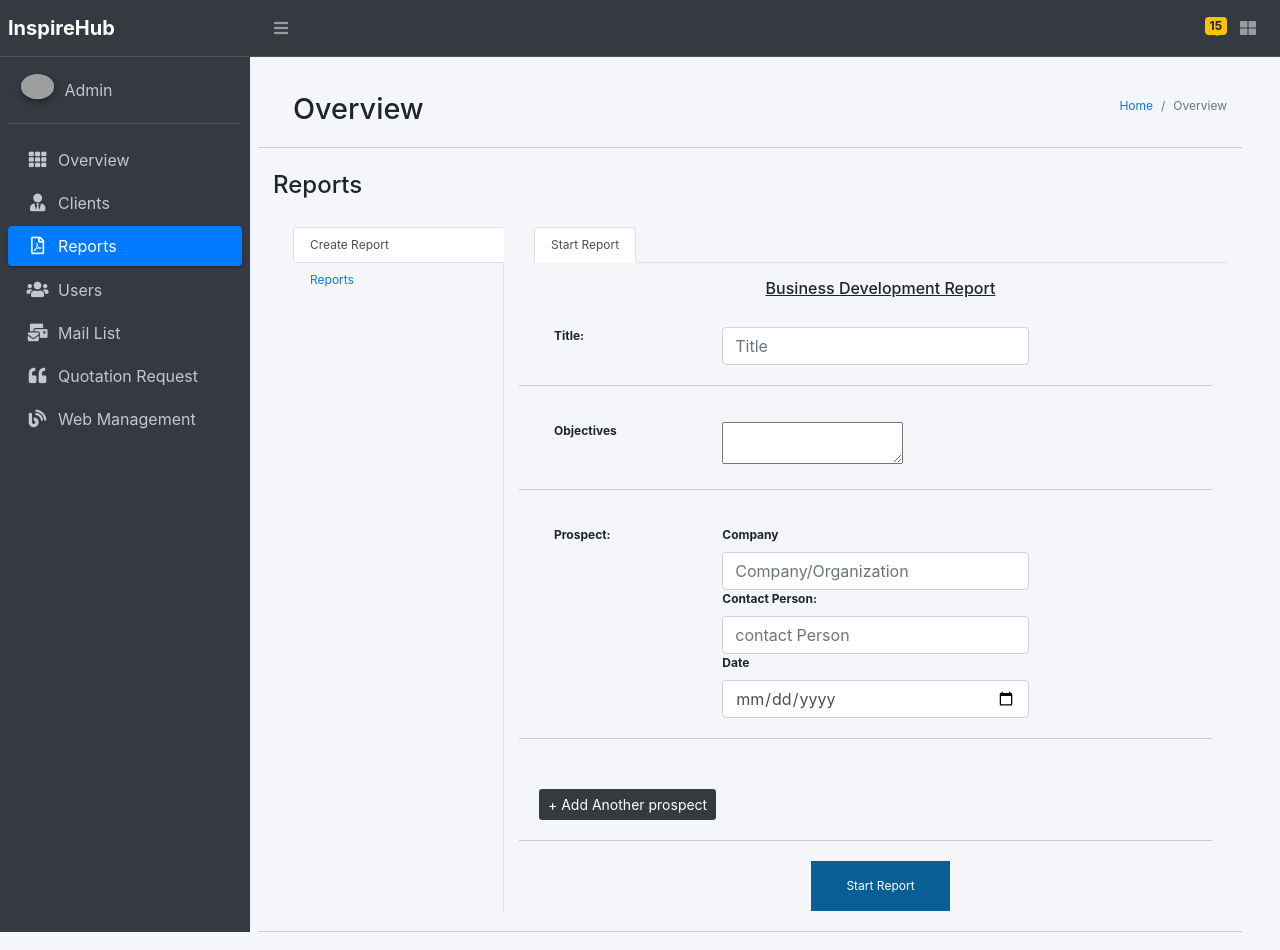
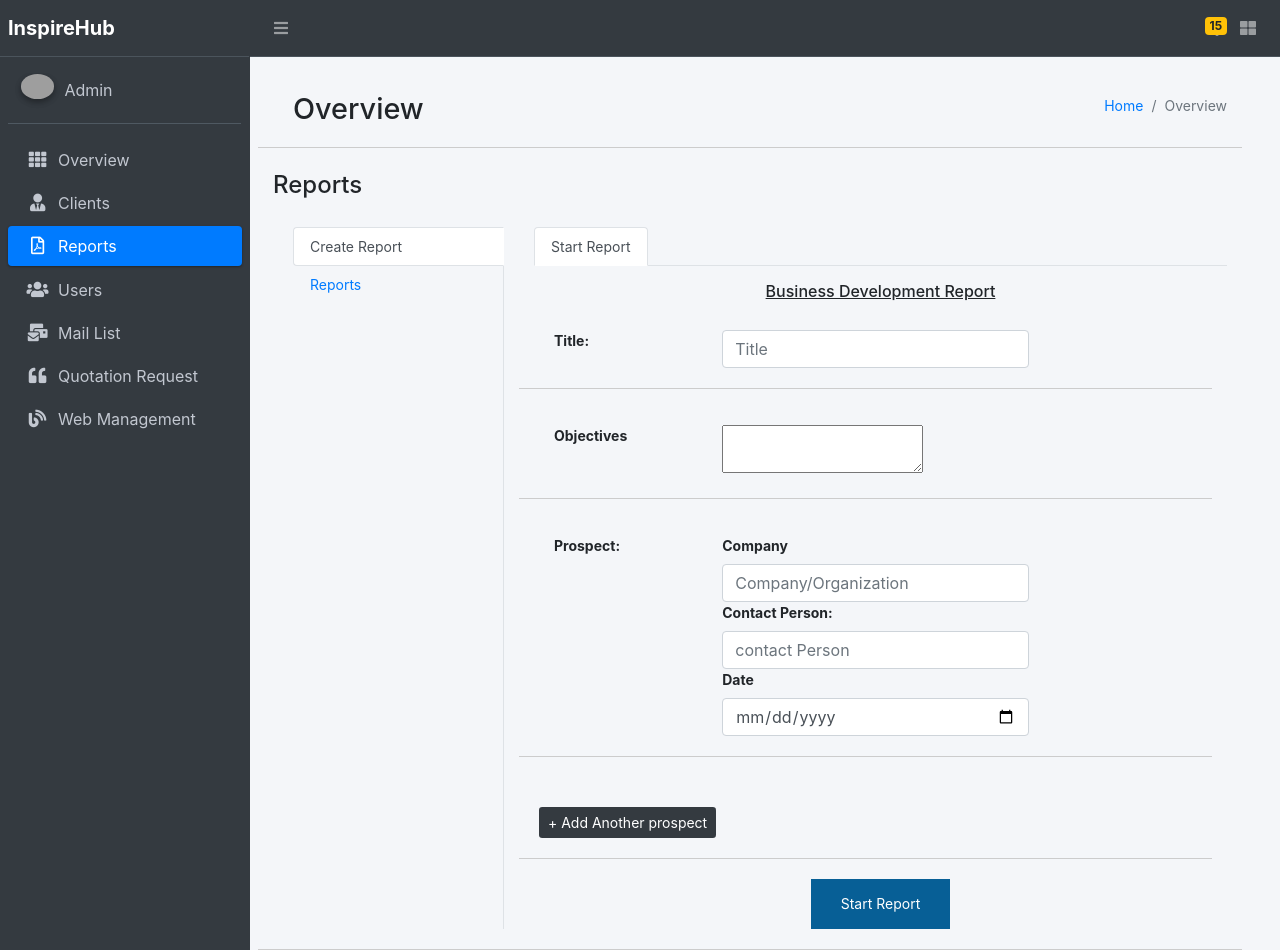
Before and after one commit to Samnjor-alpha/InspireHub, a PHP site: page /InspireHub/adminauth/dashboard/addreports.php in a window 1280 px wide. Run offline with PHP 8.4, Linux system fonts and the light colour scheme; the visitor is signed in with stand-in values (Sample User, id 1); some libraries are stand-ins or nearby versions; grey boxes are pictures that could not be loaded.

Commit message:
#objective height

```diff
--- a/adminauth/dashboard/addreports.php
+++ b/adminauth/dashboard/addreports.php
@@ -15,9 +15,11 @@ include '../admincontrollers/helper.php';
             width: 100%;
             padding: 20px 0 20px 20px;
             border-bottom: 1px solid #ccc;
-            font-size: 12px;
+            font-size: 14px;
         }
-
+        .ck-editor__editable {
+            min-height: 50px;
+        }
 
 
 
@@ -178,6 +180,8 @@ include '../admincontrollers/helper.php';
         $('#' + rowno).remove();
     }
 
+        CKEDITOR.config.height='80px';
+
 
 </script>
 </body>
```
